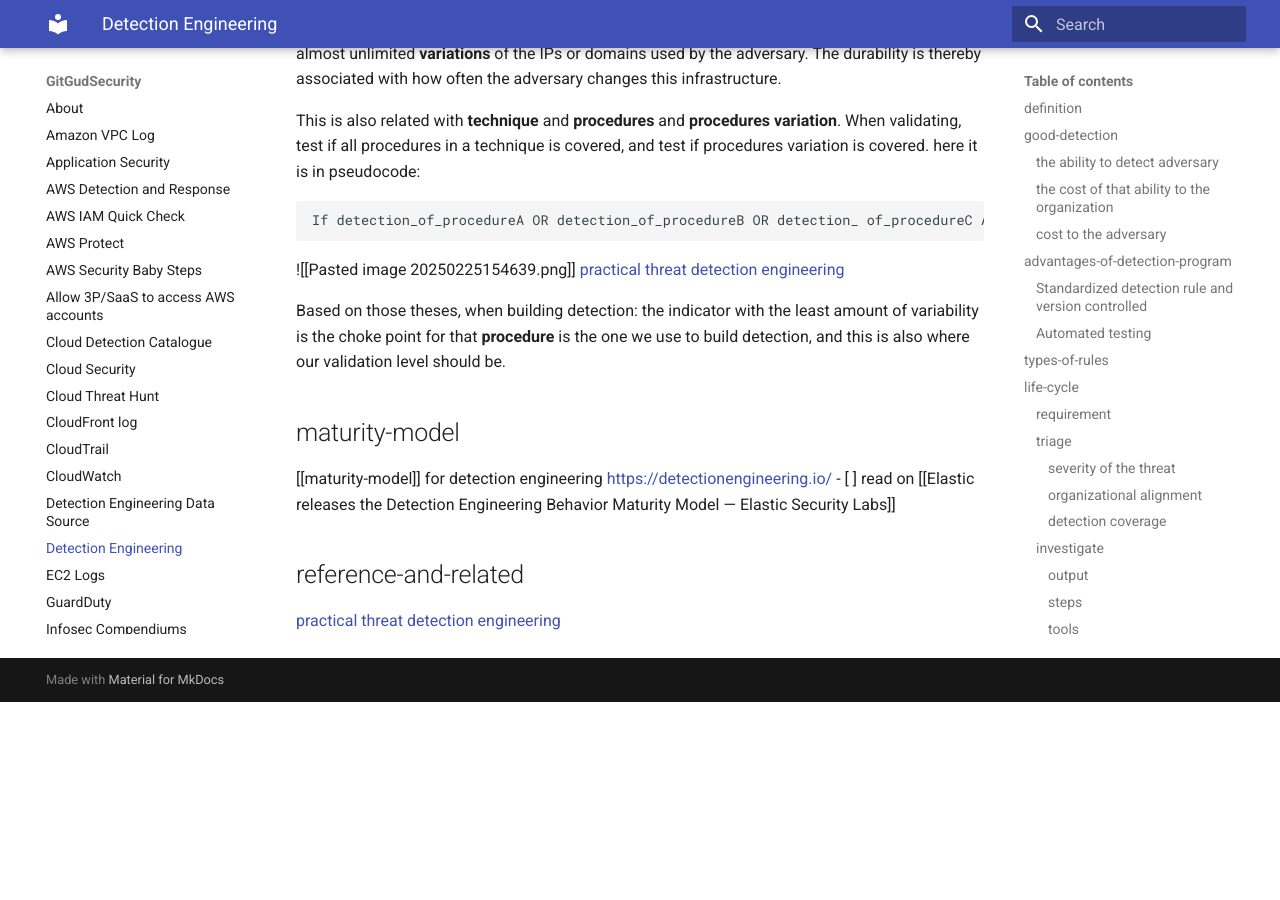
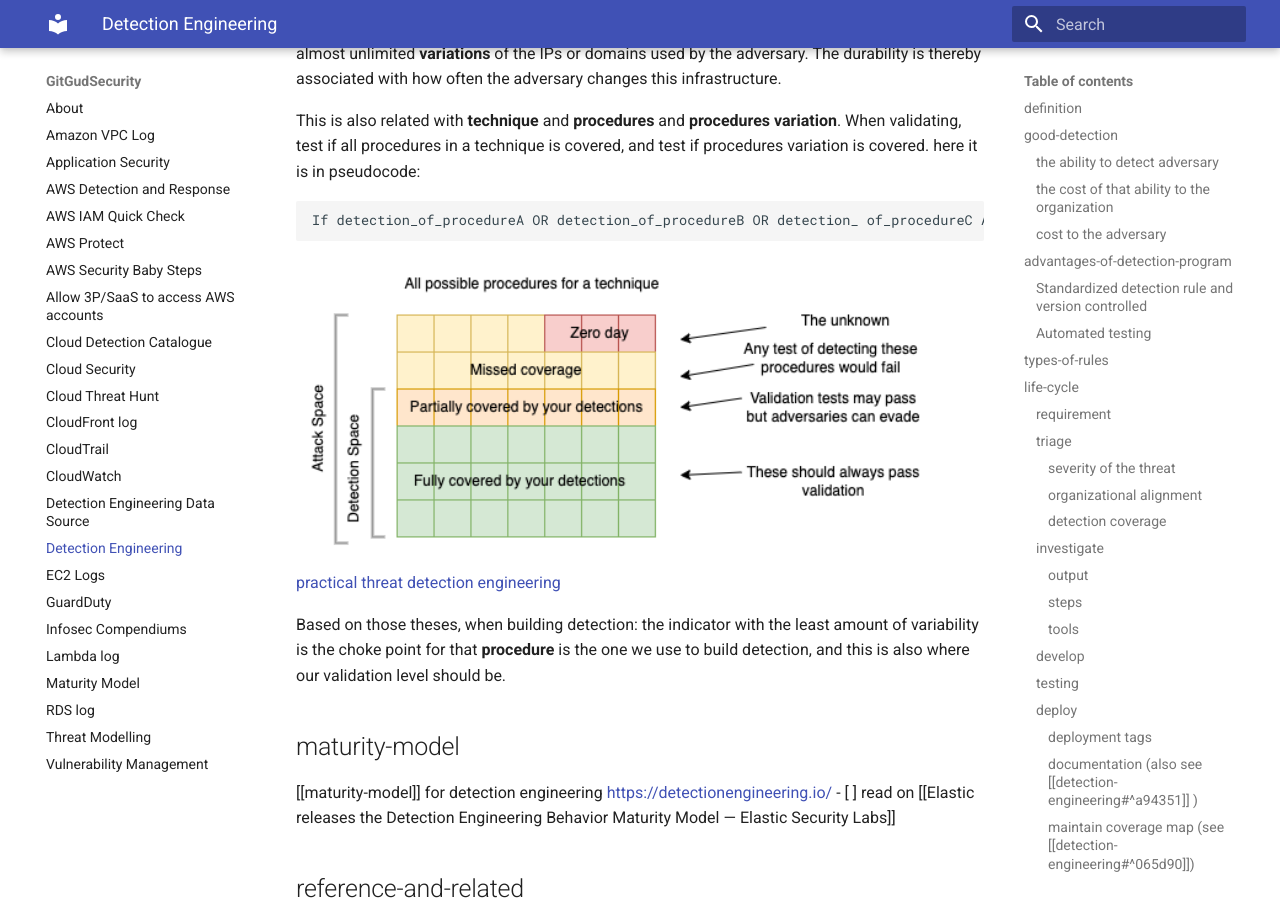
Before and after one commit to aldosimon/GitGudSecurity, an MkDocs documentation site: the page built from docs/detection-engineering.md, in a window 1280 px wide and 900 px high, scrolled down 6224 px. Built offline with MkDocs 1.6.1 and Material for MkDocs 9.7.7, drawn with Linux system fonts in a browser that asks for light colours; before the commit the page ends 6926 px from its top, so only the background shows below that.

Commit message:
adding image

````diff
--- a/docs/detection-engineering.md
+++ b/docs/detection-engineering.md
@@ -204,7 +204,7 @@ This is also related with **technique** and **procedures** and **procedures vari
 If detection_of_procedureA OR detection_of_procedureB OR detection_ of_procedureC ALERT ON TechniqueXYZ.
 ```
 
-![[Pasted image 20250225154639.png]]
+![image](../img/Pasted-image-20250225154639.png)
 [practical threat detection engineering](https://ieeexplore.ieee.org/document/10251369)
 
 Based on those theses, when building detection: the indicator with the least amount of variability is the choke point for that **procedure** is the one we use to build detection, and this is also where our validation level should be.
````
Also changed, not shown: docs/img/Pasted-image-20250225154639.png (added).
